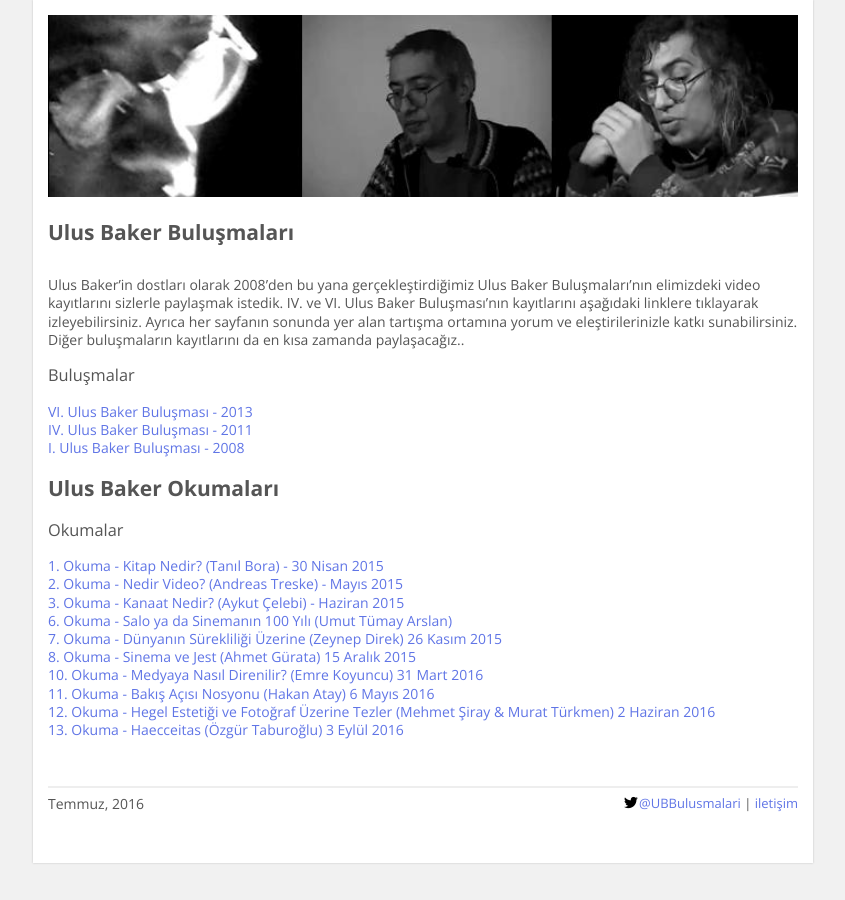
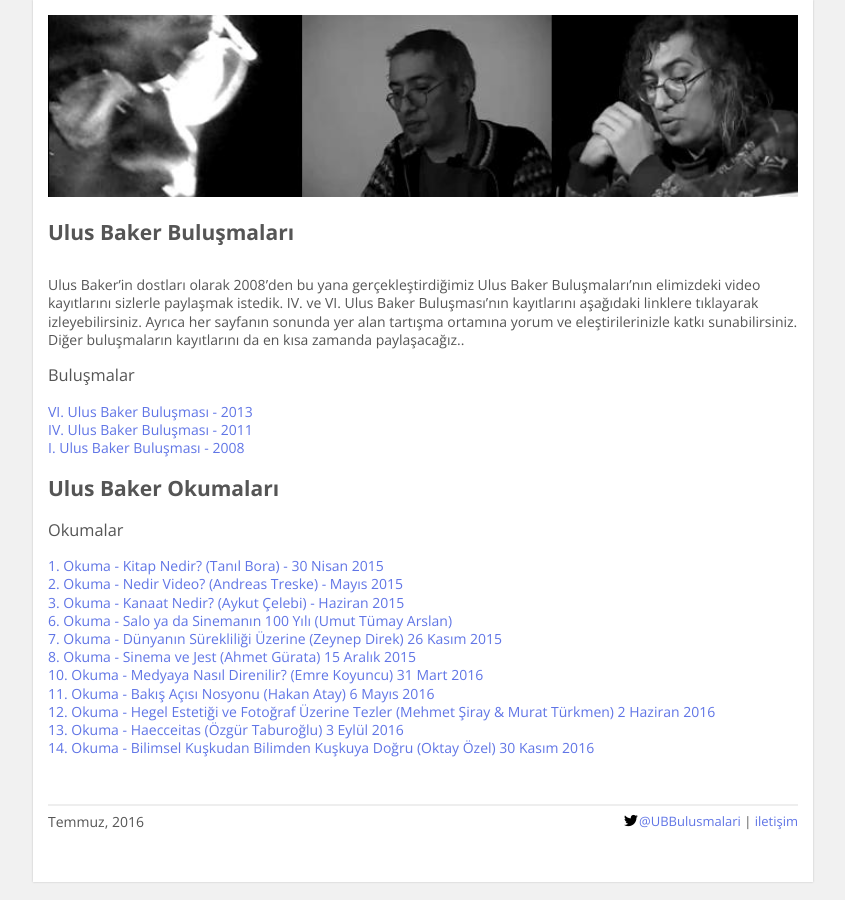
Before and after one commit to ulusbakerbulusmalari/ulusbakerbulusmalari.com, a Jekyll site: the page built from index.html, in a window 1280 px wide. Shown: the whole page, without its empty margins (217-1062 px from the left). Built offline with Jekyll 4.4.1, drawn with Linux system fonts in a browser that asks for light colours; nearby versions of some CDN libraries; Markdown is read by kramdown in place of the engine named in the settings.

Commit message:
Update index.html

```diff
--- a/index.html
+++ b/index.html
@@ -53,6 +53,10 @@ layout: default
 <div>
   <a href="okumalar/okuma13.html">13. Okuma - Haecceitas (Özgür Taburoğlu) 3 Eylül 2016</a>
 </div>
+<div>
+  <a href="files/UBO 14 - Oktay Özel.pdf">14. Okuma - Bilimsel Kuşkudan Bilimden Kuşkuya Doğru (Oktay Özel) 30 Kasım 2016</a>
+</div>
+
 
 <div id="footer">
   <hr>
```
